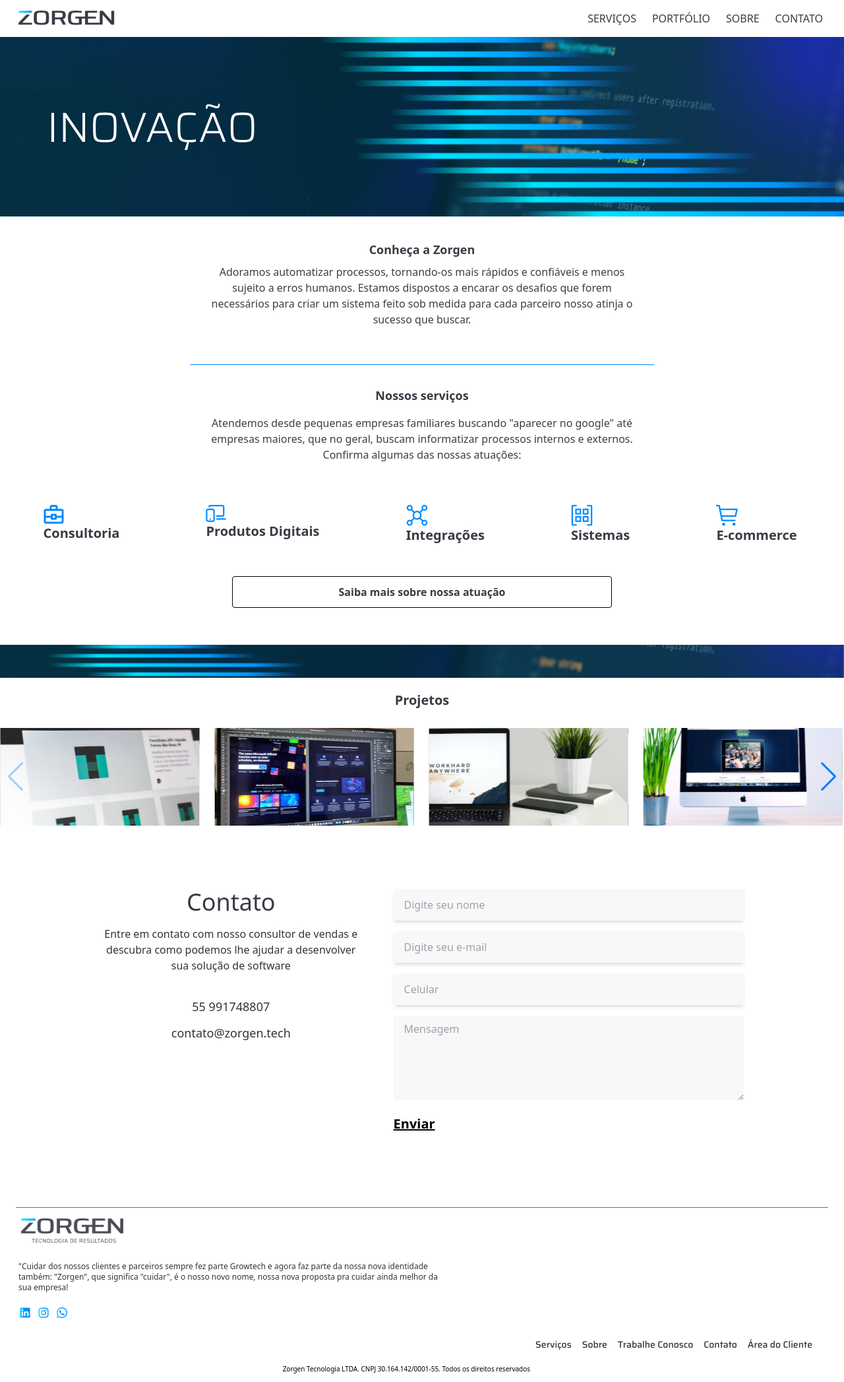
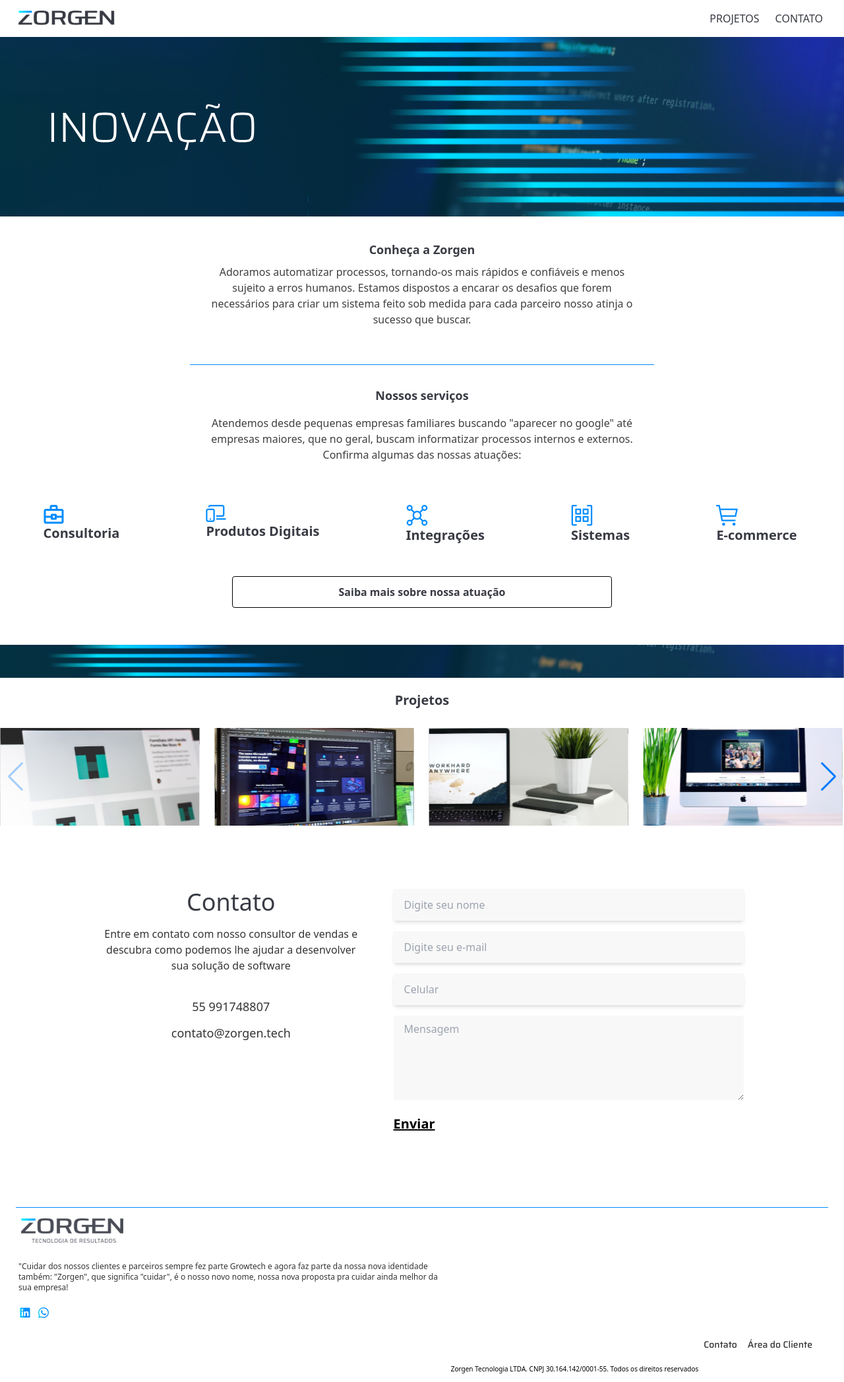
Before and after one commit to Yagasaki7K/fork-zorgen, a React (Vite) app in the folder zorgen/: page / in a window 1280 px wide. Shown: the whole page at 66% size. Built offline with nearby package versions, Linux system fonts and the light colour scheme.

Commit message:
att nos componentes header e footer, icones estão funcionais

```diff
--- a/zorgen/src/components/Footer/ListFooter.jsx
+++ b/zorgen/src/components/Footer/ListFooter.jsx
@@ -1,7 +1,7 @@
 import React from 'react'
 
 export default function ListFooter() {
-    const ListFooter = ['Serviços', 'Sobre', 'Trabalhe Conosco', 'Contato', 'Área do Cliente']
+    const ListFooter = ['Contato', 'Área do Cliente']
 
   return (
     <ul className='justify-end sm:text-sm text-texto_final mb-3 sm:flex sm:mb-0'>
--- a/zorgen/src/components/Footer/ListSection.jsx
+++ b/zorgen/src/components/Footer/ListSection.jsx
@@ -1,14 +1,15 @@
 import React from 'react'
 import IconLinkedin from '../../assets/images/carbon_logo-linkedin.png'
-import IconInstagram from '../../assets/images/carbon_logo-instagram.png'
 import IconWpp from '../../assets/images/carbon_logo-wpp.png'
+
+const numeroTelefone = '5555991748807'
+const url = `https://wa.me/${numeroTelefone}`;
 
 export default function ListSection() {
   return (
     <section className='flex justify-center sm:justify-start mb-7'>
-        <a href="#"><img className='mx-3 sm:mx-1 sm:ml-7' src={IconLinkedin} alt="Icone do Linkedin" /></a>
-        <a href="#"><img className='mx-3 sm:mx-1' src={IconInstagram} alt="Icone do Instagram" /></a>
-        <a href="#"><img className='mx-3 sm:mx-1' src={IconWpp} alt="Icone do Whatsapp" /></a>
-      </section>
+      <a href="https://br.linkedin.com/company/zorgen?trk=public_profile_topcard-current-company" target='_blank'><img className='mx-3 sm:mx-1 sm:ml-7' src={IconLinkedin} alt="Icone do Linkedin" /></a>
+      <a href={url} target='_blank'><img className='mx-3 sm:mx-1' src={IconWpp} alt="Icone do Whatsapp" /></a>
+    </section>
   )
 }
--- a/zorgen/src/components/Header/components/List-service/index.jsx
+++ b/zorgen/src/components/Header/components/List-service/index.jsx
@@ -1,7 +1,7 @@
 import React from 'react'
 import ListItem from './ListItem';
 
-const menuItems = ['SERVIÇOS', 'PORTFÓLIO', 'SOBRE', 'CONTATO'];
+const menuItems = ['PROJETOS', 'CONTATO'];
 
 export default function ListServices() {
     return (
--- a/zorgen/src/components/Header/components/Menu/index.jsx
+++ b/zorgen/src/components/Header/components/Menu/index.jsx
@@ -3,7 +3,7 @@
 import ListItem from '../List-service/ListItem';
 
 export default function Menu() {
-  const menuItems = ['SERVIÇOS', 'PORTFÓLIO', 'SOBRE', 'CONTATO'];
+  const menuItems = ['PROJETOS', 'CONTATO'];
   const [isMenuOpen, setIsMenuOpen] = useState(false);
   // usei o false para o menu n renderizar a lista quando entrar na pag
 
```
Also changed, not shown: zorgen/src/components/Form/index.jsx (line endings or trailing spaces).
